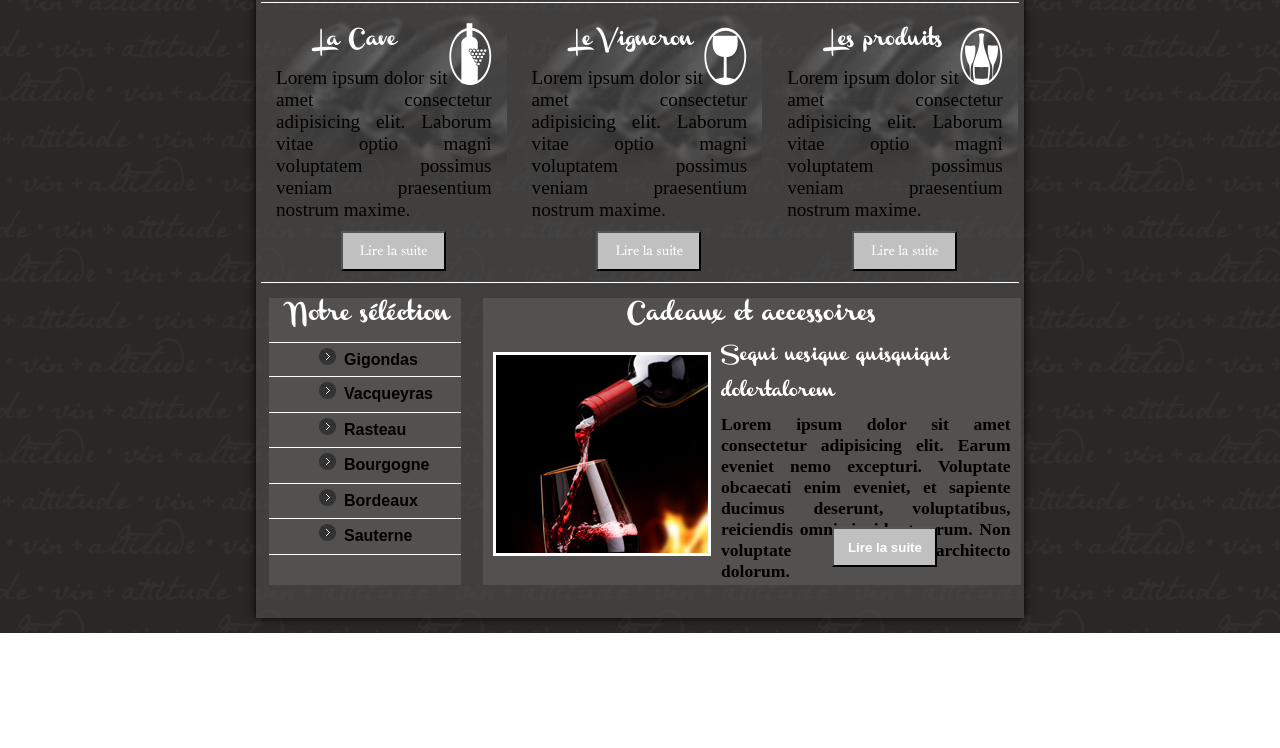
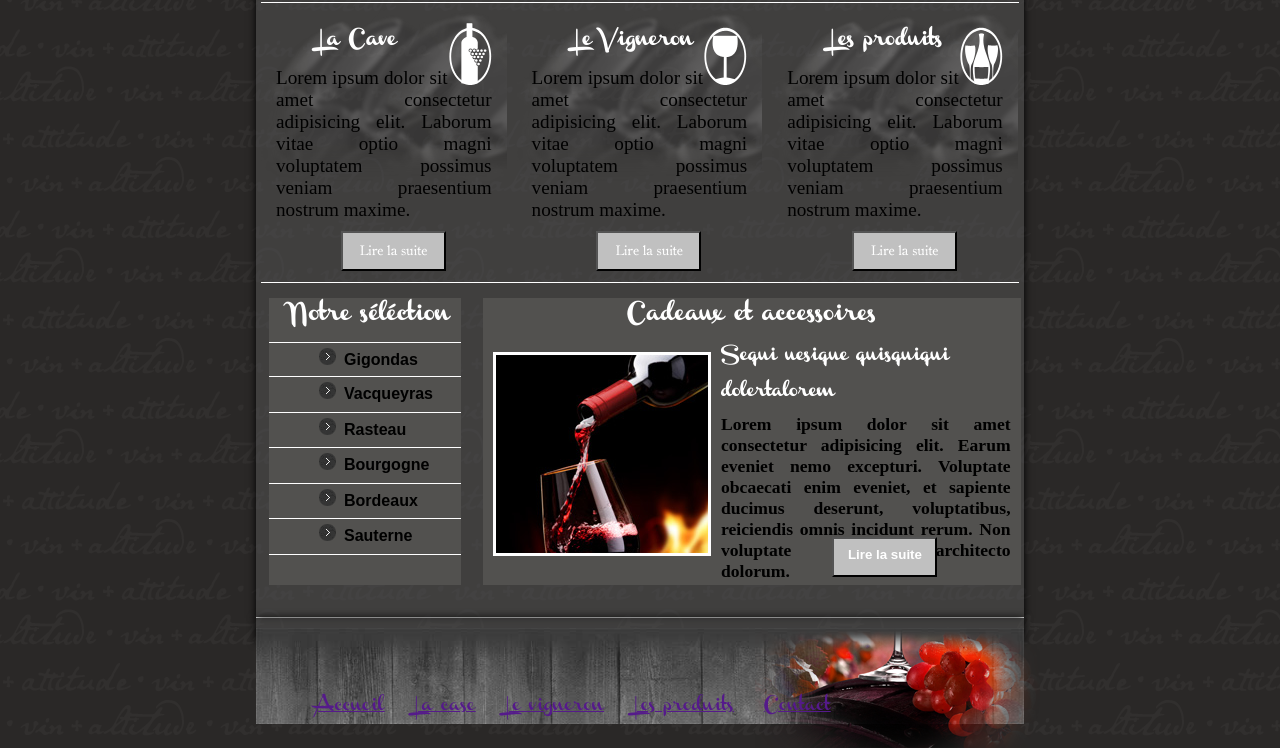
Before and after one commit to CrochetFlorent/CDA2023, a plain HTML site: page web-statique/Tp_01/index.html in a window 1280 px wide. Shown: the part 609-1357 px from the top of the page. Before the commit the page ends 1242 px from the top, so only its background shows below. Drawn offline with Linux system fonts and the light colour scheme.

Commit message:
Commit du week end

```diff
--- a/web-statique/Tp_01/css/style.css
+++ b/web-statique/Tp_01/css/style.css
@@ -20,6 +20,7 @@
 body{
     background-image: url(/Tp_01/images/images/bg_motif.gif);
     background-repeat: repeat;
+    position: relative;
 }
 
 header{
@@ -81,7 +82,7 @@ nav>ul>li>ul>li:hover
     color:rgb(191,18,24);
 }
 
-main{
+main,footer{
     background-color: rgba(87,87, 87,.5);
     width:60%;
     padding-top: 10px;
@@ -150,7 +151,7 @@ main{
     text-align: justify;
 }
 
-.bouton-suite{
+button{
     position: relative;
     color:white;
     background-color:silver ;
@@ -162,10 +163,6 @@ main{
     width: 105px;
 }
 
-.bouton-suite:hover{
-    background-color: #575757;
-    color:red;
-}
 
 #section2{
     border-bottom: 1px white solid;
@@ -174,9 +171,9 @@ main{
 
 #section3{
     margin-top: 15px;
-    margin-bottom: 15px;
     height: 320px;
     position: relative;
+    border-bottom: 1px white solid;
 }
 
 #div-du-bas1{
@@ -256,7 +253,60 @@ main{
     top:80%;
 }
 
-#div-du-bas2>button:hover{
-    background-color: #575757;
-    color:red;
+button:hover{
+    animation: btn-anim ease-in-out 300ms forwards;
 }
+
+@keyframes btn-anim{
+    from {
+        color: white;
+        text-shadow: none;
+        opacity: 1;
+    }
+    to {
+        color: red;
+        transform: matrix3d(1, 0, 0, 0, 0, 1, 0, 0, 0, 0, 1, 0, 0, 0, 0, 1);
+        text-shadow:  1px 1px 0.5em white;
+        opacity: 0.5;
+    }
+}
+
+footer{
+    position: relative;
+    margin-left: auto;
+    margin-right: auto;
+    width: 60%;
+    height: 3vh;
+}
+
+footer>ul{
+    height: 50px;
+}
+
+#footer-img{
+    position: absolute;
+    left:65%;
+}
+
+#footer-background{
+    position: absolute;
+    width: 100%;
+}
+
+#liste-footer{
+    position: absolute;
+    list-style-type: none;
+    padding: 60px;
+
+}
+
+#liste-footer>li{
+    display:inline-block;
+    color: white;
+    margin-right: 20px;
+    font-size: 0.8em;
+}
+
+#liste-footer>li>a:hover{
+    color: red;
+}
--- a/web-statique/Tp_01/index.html
+++ b/web-statique/Tp_01/index.html
@@ -61,19 +61,19 @@
                     <h2>La Cave</h2>
                     <img src="/Tp_01/images/images/icon-1.png" >
                     <p>Lorem ipsum dolor sit amet consectetur adipisicing elit. Laborum vitae optio magni voluptatem possimus veniam praesentium nostrum maxime.</p>
-                    <button class="bouton-suite">Lire la suite</button>
+                    <button>Lire la suite</button>
                 </article>
                 <article class="vigne">
                     <h2>Le Vigneron</h2>
                     <img src="/Tp_01/images/images/icon-2.png">
                     <p>Lorem ipsum dolor sit amet consectetur adipisicing elit. Laborum vitae optio magni voluptatem possimus veniam praesentium nostrum maxime.</p>
-                    <button class="bouton-suite">Lire la suite</button>
+                    <button>Lire la suite</button>
                 </article>
                 <article class="vigne">
                     <h2>Les produits</h2>
                     <img src="/Tp_01/images/images/icon-3.png">
                     <p>Lorem ipsum dolor sit amet consectetur adipisicing elit. Laborum vitae optio magni voluptatem possimus veniam praesentium nostrum maxime.</p>
-                    <button class="bouton-suite">Lire la suite</button>
+                    <button>Lire la suite</button>
                 </article>
             </section>
             <section id="section3">
@@ -93,12 +93,20 @@
                         <img src="/Tp_01/images/images/home-img1.jpg">
                         <h6>Sequi uesique quisquiqui dolertalorem</h6>
                         <p>Lorem ipsum dolor sit amet consectetur adipisicing elit. Earum eveniet nemo excepturi. Voluptate obcaecati enim eveniet, et sapiente ducimus deserunt, voluptatibus, reiciendis omnis incidunt rerum. Non voluptate expedita architecto dolorum.</p>
-                        <button>Lire la suite</button>
+                        <button class="btn bouton-suite">Lire la suite</button>
                 </div>
             </section>
     </main>
     <footer>
-
+        <img id="footer-background" src="/Tp_01/images/images/footer-bg.jpg">
+        <img id="footer-img" src="/Tp_01/images/images/img_footer.png">
+        <ul id="liste-footer">
+            <li><a href="">Accueil</a></li>
+            <li><a href="">La case</a></li>
+            <li><a href="">Le vigneron</a></li>
+            <li><a href="">Les produits</a></li>
+            <li><a href="">Contact</a></li>
+        </ul>
     </footer>
 </body>
 
```
